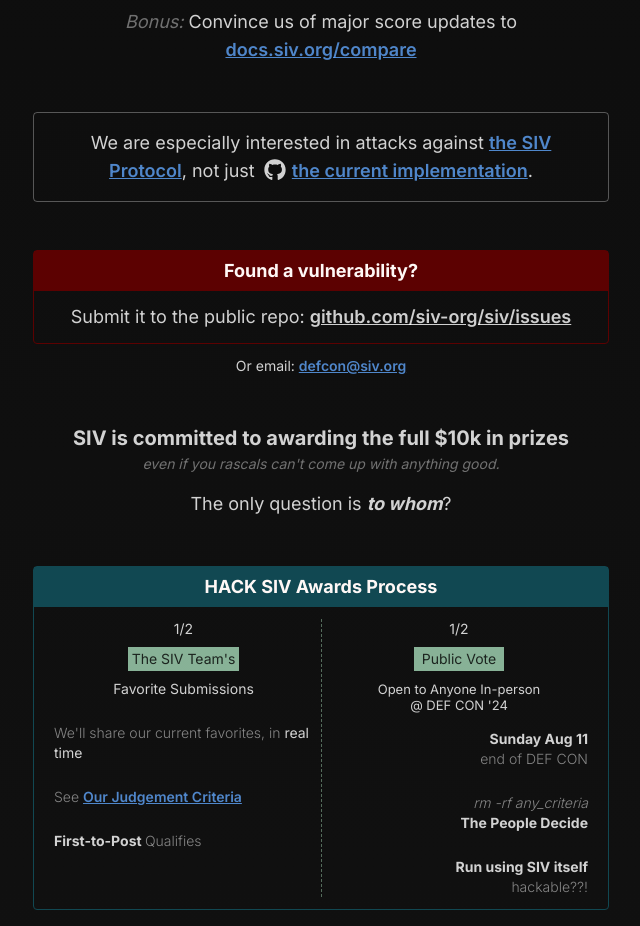
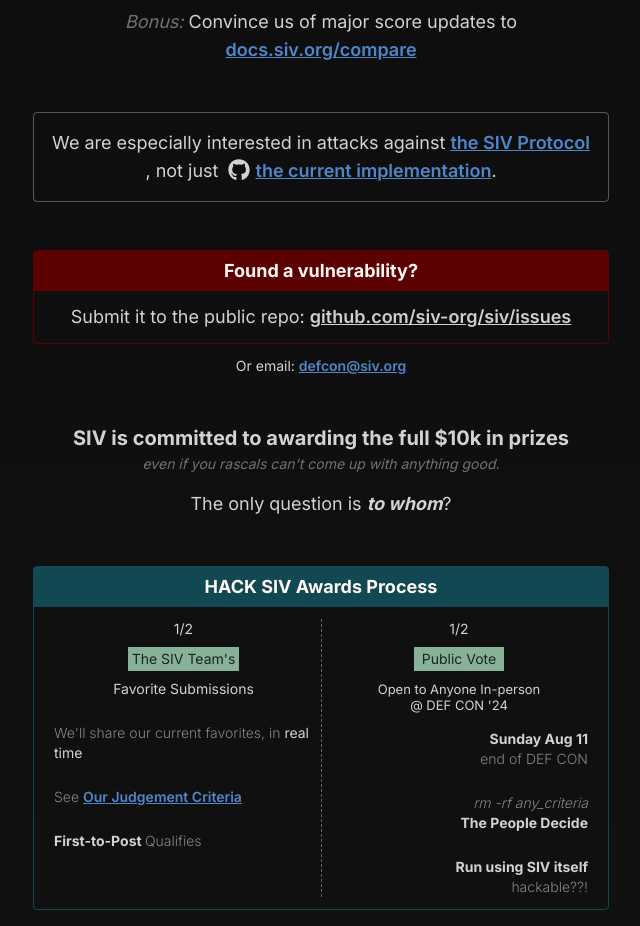
Before and after one commit to siv-org/hack.siv.org, a Next.js app: page / in a window 1280 px wide. Shown: the part 1580-2506 px from the top of the page, without its empty margins (319-959 px from the left). Built offline with nearby package versions, Linux system fonts and the light colour scheme.

Commit message:
Tweak Protocol vs Current Implementation line wrapping

```diff
--- a/app/page.tsx
+++ b/app/page.tsx
@@ -98,13 +98,14 @@
       <div className="border p-4 rounded border-white/30 text-center">
         We are especially interested in attacks against{' '}
         <a
-          className={linkStyle}
+          className={`${linkStyle} inline-block`}
           href="https://docs.siv.org/technical-specifications"
           target="_blank"
         >
           the SIV Protocol
         </a>
         , not just{' '}
+        <span className="inline-block">
           <FaGithub className="inline mr-1.5 relative bottom-0.5 ml-1 text-[22px]" />
           <a
             className={linkStyle}
@@ -113,6 +114,7 @@
           >
             the current implementation
           </a>
+        </span>
         .
       </div>
 
```
Lines whose indentation alone changed are shown as unchanged.
